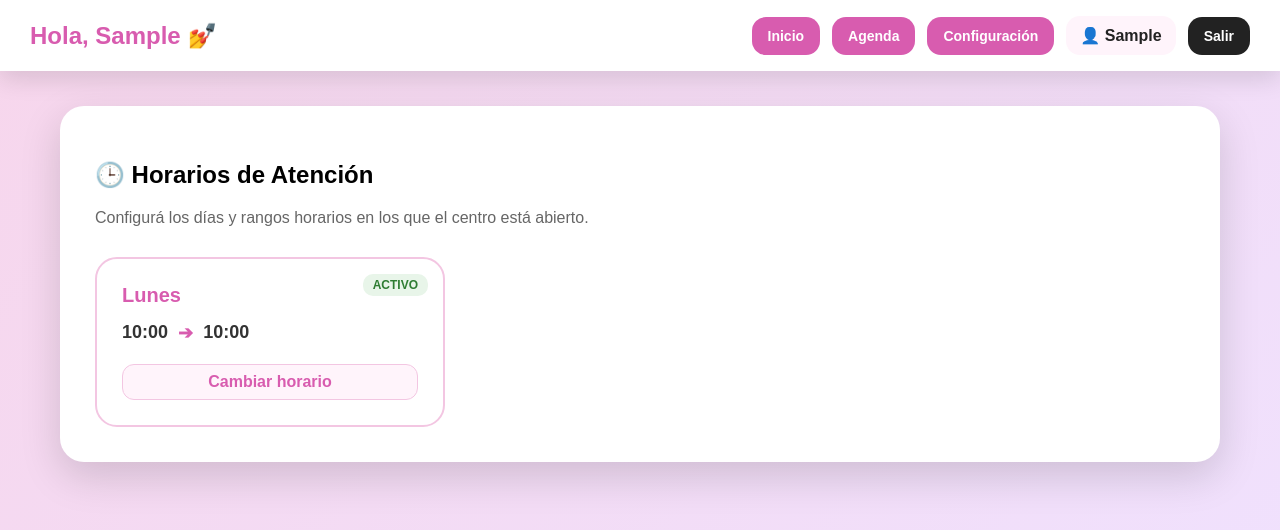
After one commit to marcosarauz/ms_nails, a Django app: page /configuracion/horarios/ in a window 1280 px wide. The commit adds this page. Shown: the top 530 px of the page. Run offline with Django 5.2, Linux system fonts and the light colour scheme; a user stored in the database is signed in; tables that the repository leaves empty hold one stand-in row (values such as "Sample post").

Commit message:
configuracion de horarios

```diff
--- /dev/null
+++ b/turnos/templates/gestion_horarios.html
@@ -0,0 +1,113 @@
+{% extends 'base_panel.html' %}
+
+{% block title %}Horarios de Trabajo{% endblock %}
+
+{% block extra_css %}
+<style>
+    .header-horarios {
+        margin-bottom: 30px;
+    }
+
+    .grid-horarios {
+        display: grid;
+        grid-template-columns: repeat(auto-fill, minmax(280px, 1fr));
+        gap: 20px;
+    }
+
+    .card-dia {
+        background: white;
+        border: 2px solid #f3c6e2;
+        border-radius: 22px;
+        padding: 25px;
+        transition: 0.2s;
+        position: relative;
+        overflow: hidden;
+    }
+
+    .card-dia.inactivo {
+        background: #f9f9f9;
+        border-color: #eee;
+        opacity: 0.7;
+    }
+
+    .dia-nombre {
+        font-size: 20px;
+        font-weight: bold;
+        color: #d85caf;
+        margin-bottom: 15px;
+        display: block;
+    }
+
+    .horario-info {
+        display: flex;
+        align-items: center;
+        gap: 10px;
+        font-size: 18px;
+        font-weight: bold;
+        color: #333;
+    }
+
+    .badge-activo {
+        position: absolute;
+        top: 15px;
+        right: 15px;
+        font-size: 12px;
+        padding: 4px 10px;
+        border-radius: 10px;
+        background: #e8f5e9;
+        color: #2e7d32;
+        font-weight: bold;
+    }
+
+    .badge-inactivo {
+        background: #ffebee;
+        color: #c62828;
+    }
+
+    .btn-edit-horario {
+        margin-top: 20px;
+        display: block;
+        text-align: center;
+        background: #fff4fb;
+        color: #d85caf;
+        text-decoration: none;
+        padding: 8px;
+        border-radius: 12px;
+        font-weight: bold;
+        border: 1px solid #f3c6e2;
+    }
+</style>
+{% endblock %}
+
+{% block contenido %}
+
+<div class="header-horarios">
+    <h1>🕒 Horarios de Atención</h1>
+    <p style="color: #666;">Configurá los días y rangos horarios en los que el centro está abierto.</p>
+</div>
+
+<div class="grid-horarios">
+    {% for h in horarios %}
+    <div class="card-dia {% if not h.activo %}inactivo{% endif %}">
+        {% if h.activo %}
+            <span class="badge-activo">ACTIVO</span>
+        {% else %}
+            <span class="badge-activo badge-inactivo">CERRADO</span>
+        {% endif %}
+
+        <span class="dia-nombre">{{ h.get_dia_display }}</span>
+
+        <div class="horario-info">
+            <span>{{ h.hora_inicio|time:"H:i" }}</span>
+            <span style="color: #d85caf;">➔</span>
+            <span>{{ h.hora_fin|time:"H:i" }}</span>
+        </div>
+
+        <a href="/admin/turnos/horariotrabajo/{{ h.id }}/change/" class="btn-edit-horario">Cambiar horario</a>
+    </div>
+    {% empty %}
+    <p>No hay horarios configurados aún.</p>
+    {% endfor %}
+</div>
+
+{% endblock %}
--- a/turnos/urls.py
+++ b/turnos/urls.py
@@ -13,6 +13,7 @@ from .views import (
     gestion_servicios,
     gestion_clientes,
     gestion_turnos,
+    gestion_horarios,
 )
 
 urlpatterns = [
@@ -38,4 +39,6 @@ urlpatterns = [
     path('gracias/', gracias, name='gracias'),
 
     path('configuracion/turnos/', gestion_turnos, name='gestion_turnos'),
+
+    path('configuracion/horarios/', gestion_horarios, name='gestion_horarios'),
 ]
--- a/turnos/views.py
+++ b/turnos/views.py
@@ -308,3 +308,16 @@ def gestion_turnos(request):
         'turnos': turnos,
         'estado_filtro': estado_filtro
     })
+
+
+@user_passes_test(es_duena)
+def gestion_horarios(request):
+    """Vista estética para manejar los horarios de trabajo"""
+    horarios = HorarioTrabajo.objects.all().order_by('dia')
+    # Diccionario para mostrar los nombres de los días en español
+    dias_semana = ['Lunes', 'Martes', 'Miércoles', 'Jueves', 'Viernes', 'Sábado', 'Domingo']
+
+    return render(request, 'gestion_horarios.html', {
+        'horarios': horarios,
+        'dias_semana': dias_semana
+    })
```
Also changed, not shown: turnos/templates/configuracion.html (+7 -7 lines).
